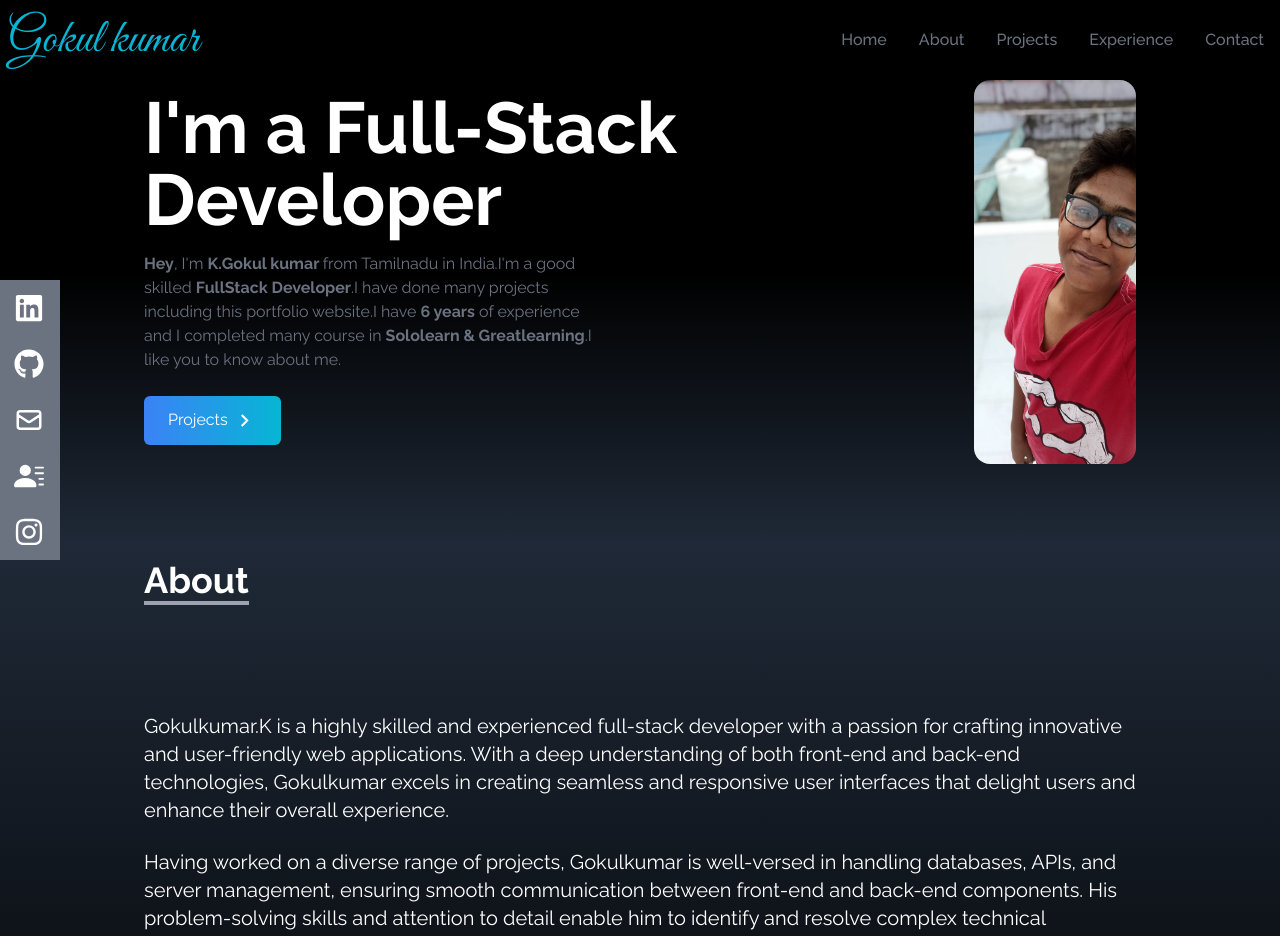
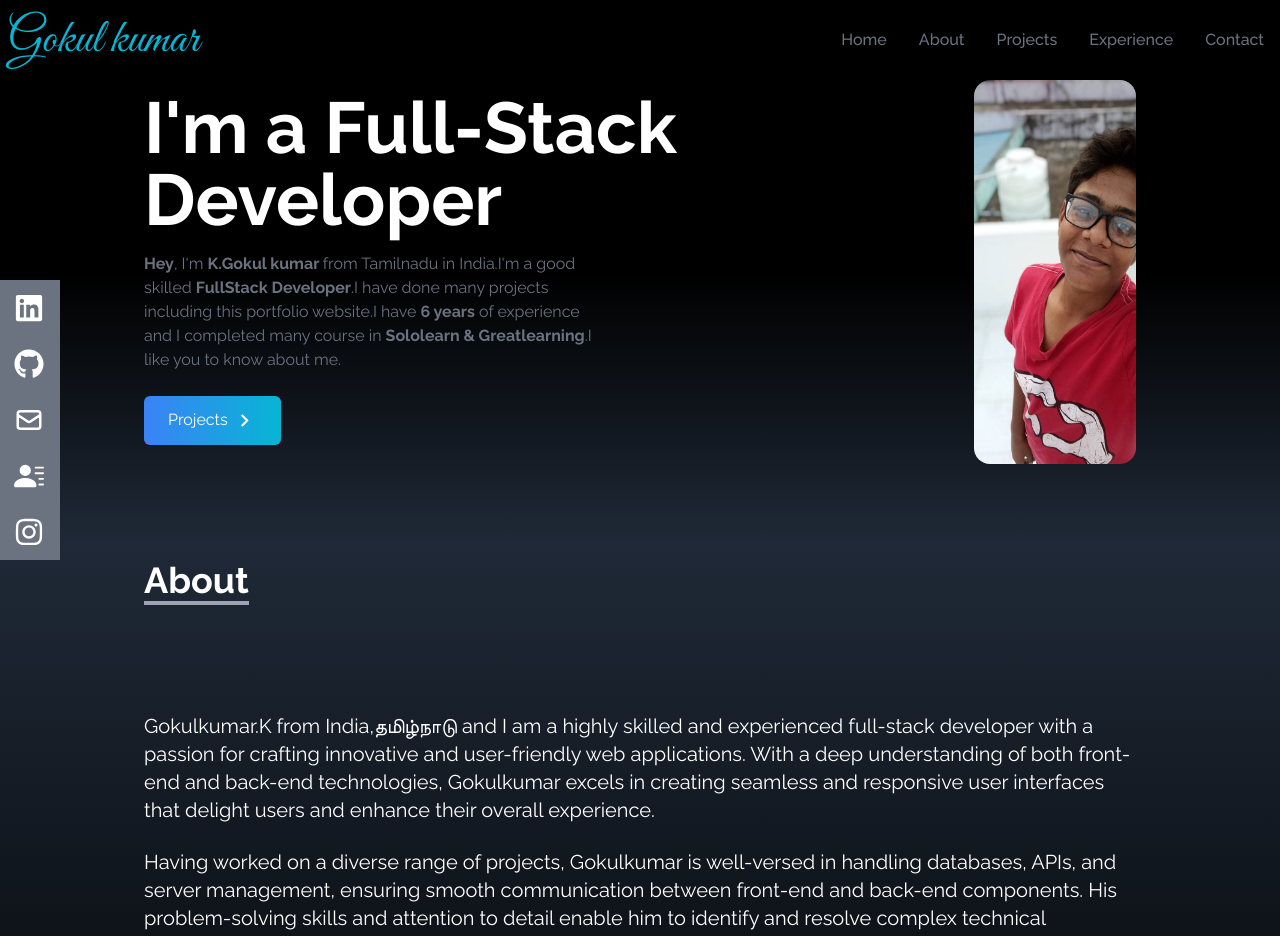
Before and after one commit to Gokulkumar4000/My-Portfolio, a React (Create React App) app: page / in a window 1280 px wide. Shown: the top 936 px of the page. Built offline with nearby package versions, Linux system fonts and the light colour scheme.

Commit message:
Update About.jsx தமிழ்நாடு

```diff
--- a/src/components/About.jsx
+++ b/src/components/About.jsx
@@ -7,7 +7,7 @@ const About = () => {
             <div className='pb-8'>
                 <p className='text-4xl font-bold inline border-b-4 border-gray-400'>About</p>
             </div>
-            <p className='text-xl mt-20'>Gokulkumar.K is a highly skilled and experienced full-stack developer with a passion for crafting innovative and user-friendly web applications. With a deep understanding of both front-end and back-end technologies, Gokulkumar excels in creating seamless and responsive user interfaces that delight users and enhance their overall experience.</p>
+            <p className='text-xl mt-20'>Gokulkumar.K from India,தமிழ்நாடு and I am a highly skilled and experienced full-stack developer with a passion for crafting innovative and user-friendly web applications. With a deep understanding of both front-end and back-end technologies, Gokulkumar excels in creating seamless and responsive user interfaces that delight users and enhance their overall experience.</p>
             <br/>
             {/* <p className='text-xl'>With a strong foundation in programming languages such as JavaScript, Python, and Java, Gokulkumar possesses the ability to develop robust and scalable back-end systems. His expertise extends to using frameworks like React, Angular, and Vue.js to build dynamic and interactive front-end interfaces that captivate users.</p>
             <br/> */}
```
